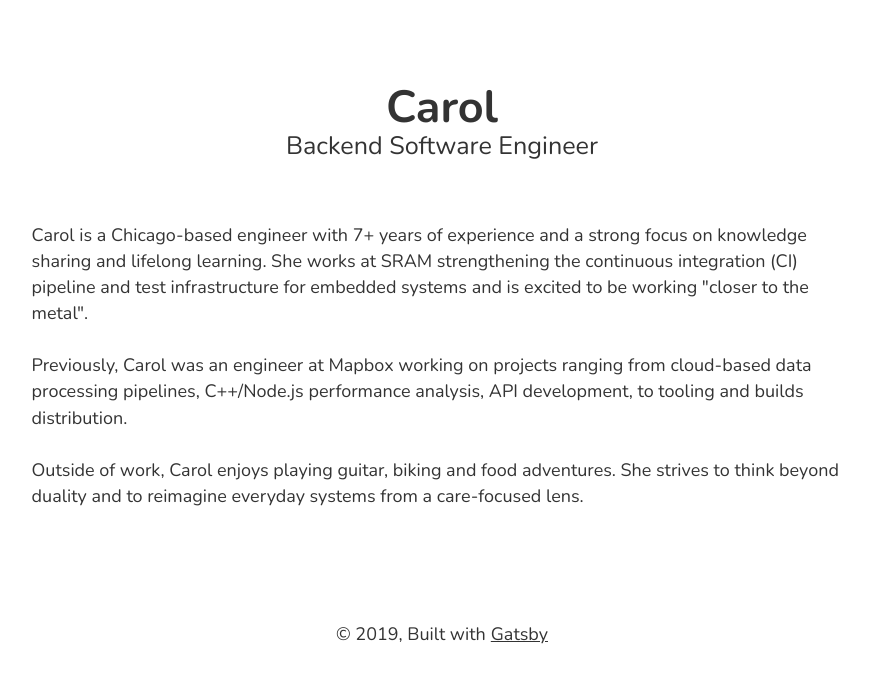
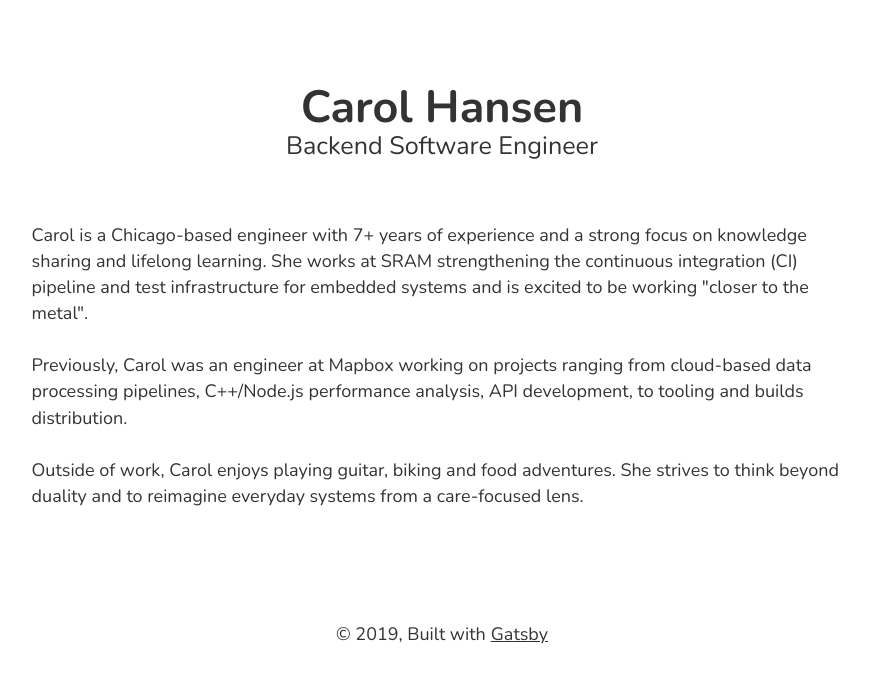
Before and after one commit to GretaCB/mimi, a Gatsby site: page / in a window 1280 px wide. Shown: the part 91-772 px from the top of the page, without its empty margins (198-1067 px from the left). Built offline with nearby package versions, Linux system fonts and the light colour scheme; Gatsby itself is replaced by a stand-in of ours.

Commit message:
Update title name

```diff
--- a/src/components/landing-bio.js
+++ b/src/components/landing-bio.js
@@ -44,7 +44,7 @@ const LandingBio = () => (
     render={data => (
       <OuterContainer>
         <Container>
-          <NameHeader>{data.site.siteMetadata.title}</NameHeader>
+          <NameHeader>Carol Hansen</NameHeader>
           <Title>Backend Software Engineer</Title>
             <Description>
               <p>Carol is a Chicago-based engineer with 7+ years of experience and a strong focus on knowledge sharing and lifelong learning. She works at SRAM strengthening the continuous integration (CI) pipeline and test infrastructure for embedded systems and is excited to be working "closer to the metal".</p>
```
